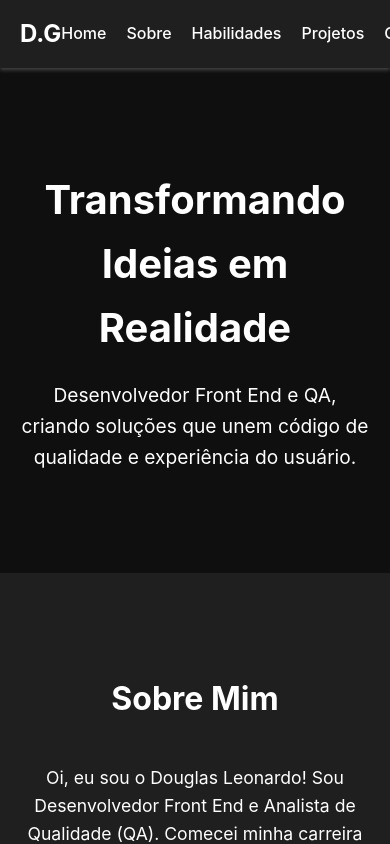
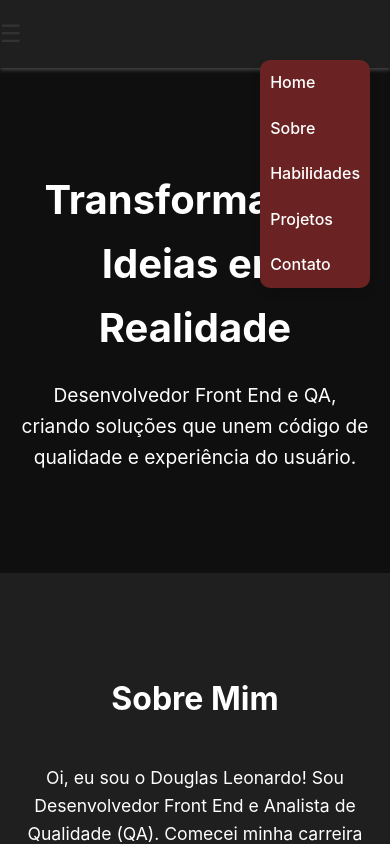
Before and after one commit to Douglas-leonardo/portfolio, an Angular app: page / in a window 390 px wide. Built offline with nearby package versions, Linux system fonts and the light colour scheme.

Commit message:
Teste para ver se mudou no mobile

```diff
--- a/src/app/home/home.component.html
+++ b/src/app/home/home.component.html
@@ -8,7 +8,7 @@
 </head>
 
 <body>
-  <header>
+  <!-- <header>
     <div class="container">
       <nav>
         <h1>D.G</h1>
@@ -21,6 +21,22 @@
         </ul>
       </nav>
     </div>
+  </header> -->
+
+  <header>
+    <nav>
+      <!-- Ícone do menu -->
+      <div class="menu-icon" (click)="toggleMenu()">☰</div>
+
+      <!-- Links de navegação -->
+      <ul class="nav-links" [class.active]="isMenuActive">
+        <li><a href="#home">Home</a></li>
+        <li><a href="#sobre">Sobre</a></li>
+        <li><a href="#habilidades">Habilidades</a></li>
+        <li><a href="#projetos">Projetos</a></li>
+        <li><a href="#contato">Contato</a></li>
+      </ul>
+    </nav>
   </header>
 
   <section class="hero" id="home">
--- a/src/app/home/home.component.scss
+++ b/src/app/home/home.component.scss
@@ -409,3 +409,47 @@ footer p {
 .next {
   right: 10px; /* Ajuste a posição do botão "next" */
 }
+
+
+
+
+
+
+/* Estilo padrão para o menu */
+.nav-links {
+  display: flex;
+  list-style: none;
+  gap: 20px;
+}
+
+.menu-icon {
+  display: none; /* Esconde o ícone do menu por padrão */
+  font-size: 24px;
+  cursor: pointer;
+}
+
+/* Estilo para telas menores que 1000px */
+@media screen and (max-width: 1000px) {
+  .nav-links {
+    display: none; /* Esconde os links por padrão */
+    flex-direction: column;
+    position: absolute;
+    top: 60px;
+    right: 20px;
+    background-color: #6b2222;
+    border-radius: 10px;
+    box-shadow: 0 4px 10px rgba(0, 0, 0, 0.1);
+    padding: 10px;
+  }
+
+  .nav-links.active {
+    display: flex; /* Mostra os links apenas quando a classe active está presente */
+  }
+
+  .menu-icon {
+    display: block; /* Mostra o ícone do menu */
+  }
+
+
+
+}
--- a/src/app/home/home.component.ts
+++ b/src/app/home/home.component.ts
@@ -184,4 +184,19 @@ export class HomeComponent implements OnInit {
       };
     }
   }
+  isMenuActive: boolean = false;
+
+
+  toggleMenu() {
+    this.isMenuActive = !this.isMenuActive;
+  }
+
+  // Método para resetar o slider (se necessário)
+  resetSlider() {
+    const slider = document.querySelector('.slider') as HTMLElement;
+    if (slider) {
+      slider.style.transform = 'translateX(0)';
+    }
+  }
+
 }
```
